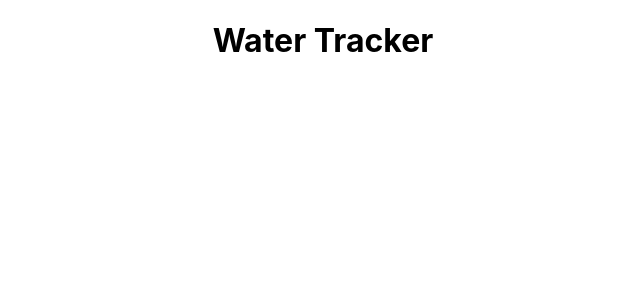
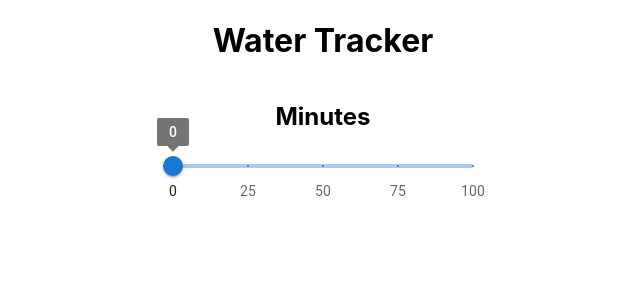
Before and after one commit to dwaynek24/water-tracker, a React (Create React App) app: page / in a window 1280 px wide. Shown: the top 300 px of the page, without its empty margins (317-957 px from the left). Built offline with nearby package versions, Linux system fonts and the light colour scheme.

Commit message:
configure Mui

```diff
--- a/package.json
+++ b/package.json
@@ -5,6 +5,7 @@
   "dependencies": {
     "@emotion/react": "^11.10.5",
     "@emotion/styled": "^11.10.5",
+    "@fontsource/roboto": "^4.5.8",
     "@mui/material": "^5.10.13",
     "@testing-library/jest-dom": "^5.16.5",
     "@testing-library/react": "^13.4.0",
--- a/src/App.css
+++ b/src/App.css
@@ -1,7 +1,13 @@
 .App {
   text-align: center;
 }
+.inputForm{
+  display: flex;
+  flex-direction: column;
+  justify-content: center;
+  align-items:center ;
 
+}
 .App-logo {
   height: 40vmin;
   pointer-events: none;
--- a/src/App.js
+++ b/src/App.js
@@ -1,11 +1,13 @@
 import logo from './logo.svg';
 import './App.css';
 import Header from './components/Header';
+import InputForm from './components/InputForm'
 
 function App() {
   return (
     <div className="App">
      <Header />
+     <InputForm />
     </div>
   );
 }
--- a/src/components/Header.js
+++ b/src/components/Header.js
@@ -1,6 +1,8 @@
 import React from 'react';
 
+
 function Header(props) {
+
     return (
         <div>
             <h1>Water Tracker</h1>
--- a/src/components/InputForm.js
+++ b/src/components/InputForm.js
@@ -1,9 +1,48 @@
 import React from 'react';
+import Box from '@mui/material/Box';
+import Slider from '@mui/material/Slider';
 
+
+const marks = [
+  {
+    value: 0,
+    label: '0',
+  },
+  {
+    value: 25,
+    label: '25',
+  },
+  {
+    value: 50,
+    label: '50 ',
+  },
+  {
+    value: 75,
+    label: '75 ',
+  },
+  {
+    value: 100,
+    label: '100',
+  },
+];
+
+function valuetext(value) {
+  return `${value}°C`;
+}
 function InputForm(props) {
     return (
-        <div>
-
+        <div className = 'inputForm'>
+            <h2 className = 'inputForm' > Minutes</h2>
+            <Box sx={{ width: 300 }}>
+      <Slider
+        aria-label="Always visible"
+        defaultValue={0}
+        getAriaValueText={valuetext}
+        step={10}
+        marks={marks}
+        valueLabelDisplay="on"
+      />
+    </Box>
         </div>
     );
 }
```
Also changed, not shown: 1 other file (tests, documents, lock files or other folders).
